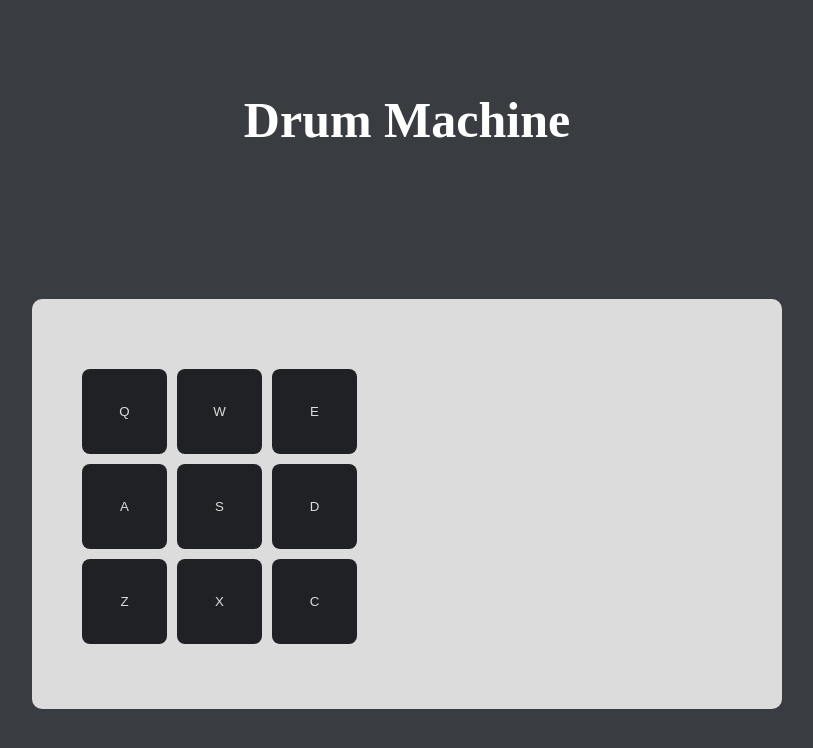
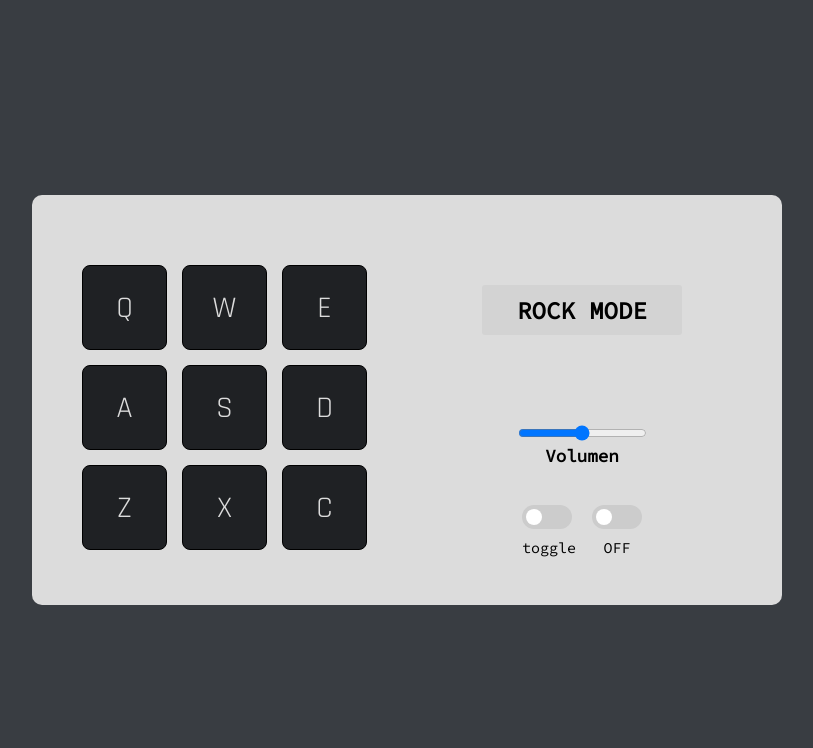
Before and after one commit to MauR27/Drum-Machine, a React (Create React App) app: page / in a window 1280 px wide. Shown: the top 748 px of the page, without its empty margins (233-1046 px from the left). Built offline with nearby package versions, Linux system fonts and the light colour scheme.

Commit message:
funcionalidad, on off

```diff
--- a/public/index.html
+++ b/public/index.html
@@ -3,6 +3,18 @@
   <head>
     <meta charset="utf-8" />
     <link rel="icon" href="drum logo.ico" />
+    <link rel="preconnect" href="https://fonts.googleapis.com" />
+    <link rel="preconnect" href="https://fonts.gstatic.com" crossorigin />
+    <link
+      href="https://fonts.googleapis.com/css2?family=Source+Code+Pro&display=swap"
+      rel="stylesheet"
+    />
+    <link rel="preconnect" href="https://fonts.googleapis.com" />
+    <link rel="preconnect" href="https://fonts.gstatic.com" crossorigin />
+    <link
+      href="https://fonts.googleapis.com/css2?family=Rajdhani&family=Source+Code+Pro&display=swap"
+      rel="stylesheet"
+    />
     <meta name="viewport" content="width=device-width, initial-scale=1" />
     <meta name="theme-color" content="#000000" />
     <meta
--- a/src/App.css
+++ b/src/App.css
@@ -11,12 +11,7 @@ body {
   align-items: center;
   height: 100vh;
 }
-.title {
-  color: white;
-  text-align: center;
-  font-size: 25px;
-  padding-bottom: 150px;
-}
+
 #drum-machine {
   border-radius: 10px;
   position: relative;
@@ -33,17 +28,125 @@ body {
   width: 85px;
   display: grid;
   grid-template-columns: repeat(3, 1fr);
-  gap: 10px;
+  gap: 15px;
   margin-top: 40px;
 }
 
-button,
-audio {
+button {
+  font-size: 30px;
   height: 85px;
   width: 85px;
-  border: none;
+  border: 1px solid black;
   border-radius: 8px;
   cursor: pointer;
   background-color: #1f2124;
   color: #dcdcdc;
+  transition-duration: 0.4s;
+  font-family: "Rajdhani", sans-serif;
 }
+
+button:hover {
+  background-color: #dcdcdc;
+  color: #1f2124;
+  box-shadow: 8px 8px 25px #1f2124;
+}
+
+#container-display {
+  height: 270px;
+  width: 300px;
+  margin-top: 40px;
+  text-align: center;
+}
+
+.effect {
+  height: 140px;
+  margin-top: 20px;
+}
+.effect h2 {
+  height: 40px;
+  width: 200px;
+  margin-left: 50px;
+  color: black;
+  background-color: #d3d3d3;
+  padding-top: 10px;
+  border-radius: 3px;
+  font-family: "Source Code Pro", monospace;
+}
+
+.volumen {
+  height: 80px;
+  font-family: "Source Code Pro", monospace;
+  font-size: 15px;
+}
+
+p {
+  margin-top: 15px;
+  font-size: 15px;
+  cursor: pointer;
+  font-family: "Source Code Pro", monospace;
+}
+/* SWITCH BUTTON  */
+
+/* The switch - the box around the slider */
+.switch {
+  position: relative;
+  display: inline-block;
+  width: 50px;
+  height: 24px;
+  margin: 0 10px 0 10px;
+}
+
+/* Hide default HTML checkbox */
+.switch input {
+  opacity: 0;
+  width: 0;
+  height: 0;
+}
+
+/* The slider */
+.slider {
+  position: absolute;
+  cursor: pointer;
+  top: 0;
+  left: 0;
+  right: 0;
+  bottom: 0;
+  background-color: #ccc;
+  -webkit-transition: 0.4s;
+  transition: 0.4s;
+}
+
+.slider:before {
+  position: absolute;
+  content: "";
+  height: 16px;
+  width: 16px;
+  left: 4px;
+  bottom: 4px;
+  background-color: white;
+  -webkit-transition: 0.4s;
+  transition: 0.4s;
+}
+
+input:checked + .slider {
+  background-color: #2196f3;
+}
+
+input:focus + .slider {
+  box-shadow: 0 0 1px #2196f3;
+}
+
+input:checked + .slider:before {
+  -webkit-transform: translateX(26px);
+  -ms-transform: translateX(26px);
+  transform: translateX(26px);
+}
+
+/* Rounded sliders */
+.slider.round {
+  border-radius: 34px;
+}
+
+.slider.round:before {
+  border-radius: 50%;
+}
--- a/src/App.js
+++ b/src/App.js
@@ -2,7 +2,11 @@ import React, { useState, useEffect } from "react";
 import "./App.css";
 
 function App() {
-  const [displayText, setDisplayText] = useState("");
+  const [displayText, setDisplayText] = useState("ROCK MODE");
+  const [onOff, setOnOff] = useState(true);
+  const [textOnOff, setTextOnOff] = useState("OFF");
+
+  const [rockEffects, setRockEffects] = useState("");
 
   let soundEffects = {
     q: "Bass",
@@ -16,47 +20,52 @@ function App() {
     c: "Snare",
   };
 
-  // agregar sonido con los botones
+  const eventClick = () => {
+    setOnOff((prev) => !prev);
+    setDisplayText("");
+
+    if (onOff) {
+      setTextOnOff("ON");
+    } else {
+      setTextOnOff("OFF");
+    }
+  };
+
+  // AGREGAR SONIDO CON LOS BOTONES
 
   const onClickEvent = (e) => {
     const targetValue = e.target.value;
     const targetId = document.getElementById(targetValue);
-
-    setDisplayText(soundEffects[targetValue]);
-    targetId.currentTime = "0";
-    targetId.play();
+    if (!onOff) {
+      setDisplayText(soundEffects[targetValue]);
+      targetId.pause();
+      targetId.currentTime = 0;
+      targetId.play();
+    } else {
+      setDisplayText("TURN ON!");
+    }
   };
 
-  //  agregar sonido con en teclado
+  //  AGREGAR SONIDO CON EL TECLADO
 
-  document.addEventListener("keydown", function (e) {
+  const keyChange = (e) => {
     const targetValue = e.key;
     const targetId = document.getElementById(targetValue);
+    if (!onOff) {
+      setDisplayText(soundEffects[targetValue]);
+      targetId.pause();
+      targetId.currentTime = 0;
+      targetId.play();
+    } else {
+      setDisplayText("TURN ON!");
+    }
+  };
 
-    setDisplayText(soundEffects[targetValue]);
-    console.log(targetId);
-    if (
-      e.key === "q" ||
-      e.key === "w" ||
-      e.key === "e" ||
-      e.key === "a" ||
-      e.key === "s" ||
-      e.key === "d" ||
-      e.key === "z" ||
-      e.key === "x" ||
-      e.key === "c"
-    ) {
-      targetId.currentTime = "0";
-      targetId.play();
-    }
-  });
+  // RENDERIZADO DE COMPONENTES
 
   return (
     <div className="App">
-      <div className="title">
-        <h1>Drum Machine</h1>
-      </div>
-      <div id="drum-machine">
+      <div id="drum-machine" onKeyDown={keyChange}>
         <div id="display">
           <div className="drum-pad">
             <button id="bass" onClick={onClickEvent} value="q">
@@ -106,8 +115,24 @@ function App() {
             </button>
           </div>
         </div>
-        <div id="controls-box">
-          <h2>{displayText}</h2>
+        <div id="container-display">
+          <div className="effect">
+            <h2>{displayText}</h2>
+          </div>
+          <div className="volumen">
+            <input type="range" />
+            <h3>Volumen</h3>
+          </div>
+          <label className="switch">
+            <input type="checkbox" id="toggle" />
+            <span className="slider round"></span>
+            <p>toggle</p>
+          </label>
+          <label className="switch">
+            <input type="checkbox" onClick={eventClick} />
+            <span className="slider round"></span>
+            <p>{textOnOff}</p>
+          </label>
         </div>
       </div>
     </div>
```
